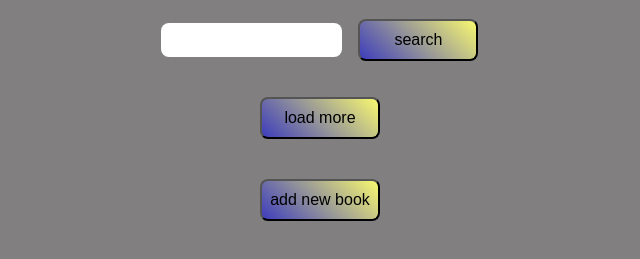
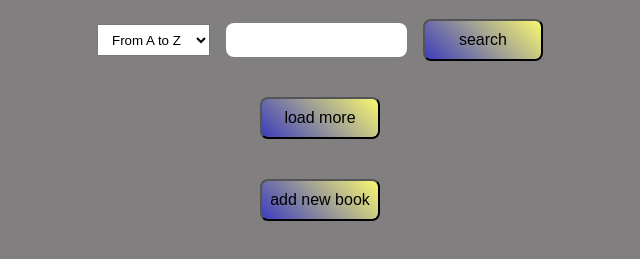
Before and after one commit to Johnny088/FullStack_JavaScript_Part3, a plain HTML site: page index.html in a window 1280 px wide. Shown: the part 61-320 px from the top of the page, without its empty margins (320-960 px from the left). Drawn offline with nearby package versions, Linux system fonts and the light colour scheme; no server answers.

Commit message:
add sort

```diff
--- a/main.js
+++ b/main.js
@@ -3,34 +3,36 @@ const markupLi = (id, title) =>
 const api = axios.create({
   baseURL: `https://6971cf4a32c6bacb12c49096.mockapi.io/books`,
 });
-const markupSearch = `<input type='text' name='search' class='search_input'/><button class='search_btn'>search</button></class=>`;
+const markupSearch = `<select class='select'><option value='asc'>From A to Z</option><option value='desc'>From Z to A</option></select><input type='text' name='search' class='search_input'/><button class='search_btn'>search</button></class=>`;
 let currentPage = 1;
 let currentLimit = 3;
-
+let search = '';
+let sortOrder = 'asc';
 // -------------------------------render html-----------------------------------------
+const searchForm = document.createElement('form');
+const list = document.createElement('ul');
+const container = document.createElement('div');
+const infoDiv = document.createElement('div');
+const loadMoreBtn = document.createElement('button');
+const addBtn = document.createElement('button');
+// ------------------------------------------------
+searchForm.classList.add('search_form');
+list.classList.add('list');
+container.classList.add('container');
+infoDiv.classList.add('info');
+loadMoreBtn.classList.add('load');
+addBtn.classList.add('load');
+// ------------------------------------------------
 const root = document.querySelector('#root');
-const searchForm = document.createElement('form');
-searchForm.classList.add('search_form');
 searchForm.innerHTML = markupSearch;
 searchForm.style.display = 'none';
-const list = document.createElement('ul');
-list.classList.add('list');
-const container = document.createElement('div');
-container.classList.add('container');
-const infoDiv = document.createElement('div');
-infoDiv.classList.add('info');
 root.innerHTML = '<h1 class="title">List of books</h1>';
-const loadMoreBtn = document.createElement('button');
 loadMoreBtn.textContent = 'load more';
-loadMoreBtn.classList.add('load');
 loadMoreBtn.dataset.id = 'loadMore';
-const addBtn = document.createElement('button');
 addBtn.textContent = 'add new book';
-addBtn.classList.add('load');
 root.append(container);
 container.append(searchForm, list, infoDiv, loadMoreBtn, addBtn);
-
-let search = '';
+const selectForm = document.querySelector('.select');
 
 // ---------------------------------- get Api data + Render books ---------------------------------
 async function renderBooks() {
@@ -42,6 +44,8 @@ async function renderBooks() {
         page: currentPage,
         limit: currentLimit,
         search,
+        sortBy: 'title',
+        order: sortOrder,
       },
     });
     const books = data.map(({ id, title }) => markupLi(id, title)).join('');
@@ -253,10 +257,21 @@ function searchHandler(e) {
   e.preventDefault();
   const form = e.target;
   search = form.elements.search.value.trim();
-  console.log(search);
   form.reset();
   infoDiv.innerHTML = '';
   list.innerHTML = '';
   currentPage = 1;
   renderBooks();
 }
+
+// ------------------------order-------------------------------
+selectForm.addEventListener('change', sortHandler);
+
+function sortHandler(e) {
+  e.preventDefault();
+  sortOrder = e.target.value;
+  infoDiv.innerHTML = '';
+  list.innerHTML = '';
+  currentPage = 1;
+  renderBooks();
+}
--- a/styles.css
+++ b/styles.css
@@ -60,7 +60,12 @@ li {
   border: none;
   border-radius: 8px;
 }
-
+.select {
+  height: 32px;
+  margin-right: 16px;
+  padding: 0 10px;
+  cursor: pointer;
+}
 .search_btn {
   /* padding: 4px 8px; */
   margin-left: 16px;
```
